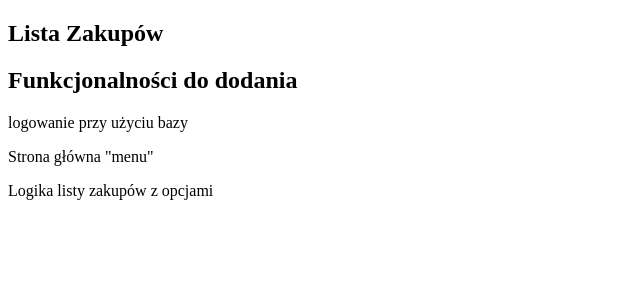
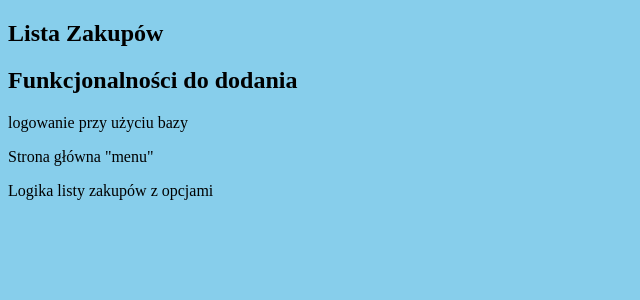
Before and after one commit to Yuuri2/Technologie-Chmurowe, a SvelteKit app in the folder strona-www/: page / in a window 1280 px wide. Shown: the top 300 px of the page, without its empty margins (0-640 px from the left). Built offline with nearby package versions, Linux system fonts and the light colour scheme.

Commit message:
tło zmienione na sky blue

```diff
--- a/strona-www/src/routes/+page.svelte
+++ b/strona-www/src/routes/+page.svelte
@@ -7,8 +7,7 @@
 </section>
 
 <style>
-html{
-    background-color: skyblue;
-}
-
+    :global(body){
+        background-color: skyblue;
+    }
 </style>
```
